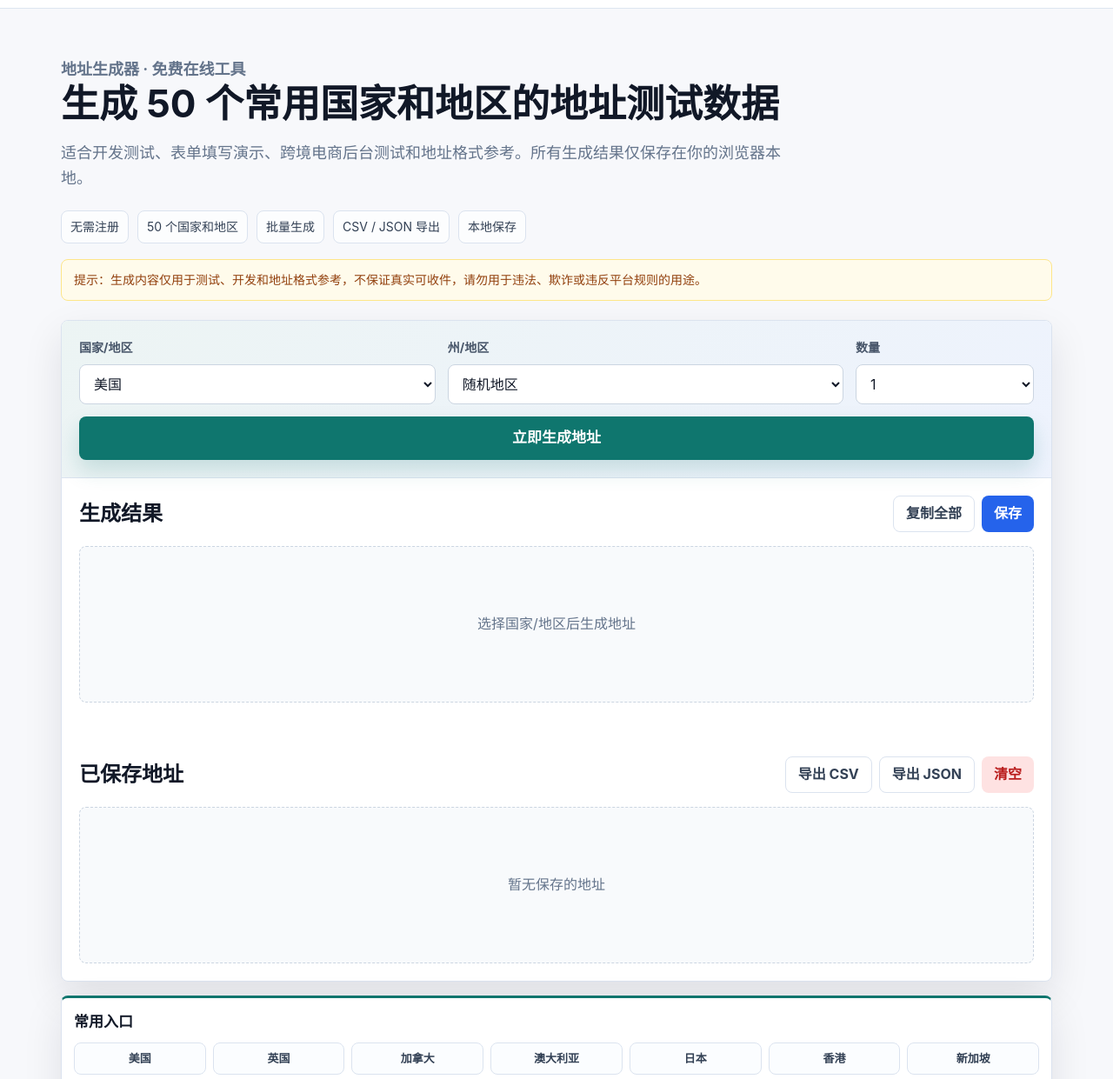
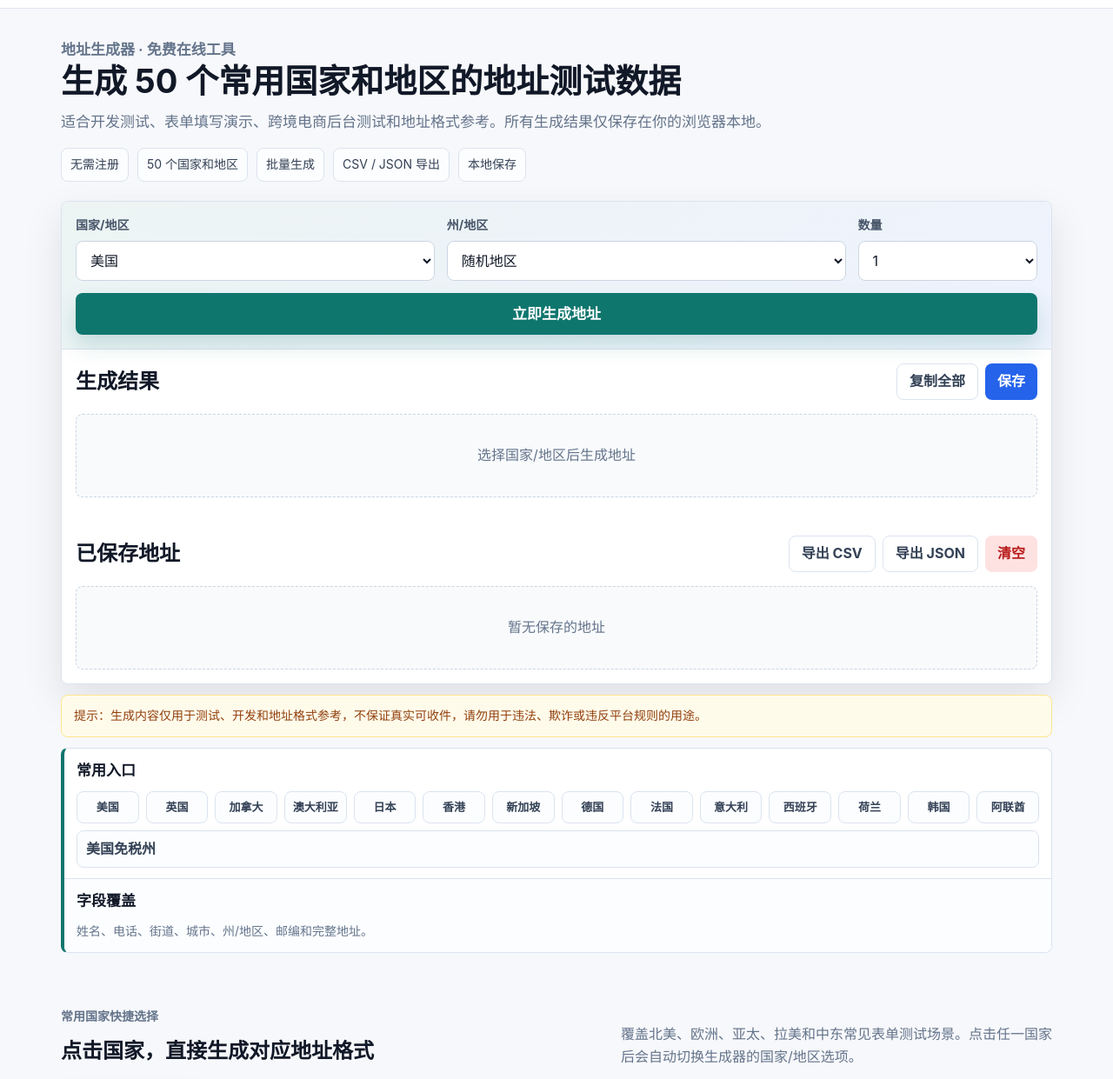
Before and after one commit to shisanxing1988/meiguodizhionline, a website: page index.html in a window 1280 px wide. Shown: the part 55-1296 px from the top of the page at 87% size. Drawn offline with Linux system fonts and the light colour scheme.

Commit message:
Compact home generator layout

```diff
--- a/assets/css/styles.css
+++ b/assets/css/styles.css
@@ -106,7 +106,7 @@ select {
 }
 
 .hero {
-  padding: 30px 0 36px;
+  padding: 18px 0 30px;
 }
 
 .hero-grid {
@@ -117,7 +117,7 @@ select {
 }
 
 .hero-copy {
-  padding-top: 8px;
+  padding-top: 4px;
 }
 
 .eyebrow {
@@ -132,23 +132,24 @@ select {
 
 h1 {
   margin: 0;
-  font-size: 44px;
-  line-height: 1.12;
+  max-width: 960px;
+  font-size: 38px;
+  line-height: 1.16;
   letter-spacing: 0;
 }
 
 .hero-copy p {
-  max-width: 860px;
-  margin: 18px 0 0;
+  max-width: 980px;
+  margin: 12px 0 0;
   color: var(--muted);
-  font-size: 18px;
+  font-size: 17px;
 }
 
 .trust-row {
   display: flex;
   flex-wrap: wrap;
   gap: 10px;
-  margin-top: 22px;
+  margin-top: 16px;
 }
 
 .pill {
@@ -174,7 +175,7 @@ h1 {
 
 .generator-workspace {
   display: grid;
-  gap: 16px;
+  gap: 12px;
 }
 
 .utility-panel,
@@ -186,12 +187,12 @@ h1 {
 
 .utility-panel {
   overflow: hidden;
-  border-top: 3px solid var(--brand);
-  box-shadow: var(--shadow);
+  border-left: 4px solid var(--brand);
+  box-shadow: none;
 }
 
 .utility-block {
-  padding: 14px;
+  padding: 12px 14px;
 }
 
 .utility-block + .utility-block {
@@ -206,7 +207,7 @@ h1 {
 
 .utility-links {
   display: grid;
-  grid-template-columns: repeat(7, minmax(0, 1fr));
+  grid-template-columns: repeat(14, minmax(0, 1fr));
   gap: 8px;
 }
 
@@ -233,7 +234,7 @@ h1 {
 }
 
 .utility-links button {
-  min-height: 34px;
+  min-height: 32px;
   padding: 7px 8px;
   font-size: 13px;
   justify-content: center;
@@ -248,7 +249,7 @@ h1 {
 }
 
 .muted-block {
-  background: #f8fafc;
+  background: #fbfdff;
 }
 
 .muted-block p,
@@ -259,7 +260,7 @@ h1 {
 }
 
 .tool-top {
-  padding: 20px;
+  padding: 16px;
   display: grid;
   grid-template-columns: minmax(150px, 0.9fr) minmax(190px, 1fr) minmax(96px, 0.45fr);
   gap: 14px;
@@ -273,7 +274,7 @@ h1 {
 .primary-btn.generate-main-btn {
   grid-column: 1 / -1;
   width: 100%;
-  min-height: 50px;
+  min-height: 48px;
   font-size: 17px;
   box-shadow: 0 12px 24px rgba(15, 118, 110, 0.18);
 }
@@ -343,7 +344,7 @@ select {
 }
 
 .result-area {
-  padding: 20px;
+  padding: 16px;
 }
 
 .result-head,
@@ -370,7 +371,7 @@ select {
 }
 
 .empty-state {
-  min-height: 180px;
+  min-height: 96px;
   border: 1px dashed #cbd5e1;
   border-radius: 8px;
   display: grid;
@@ -491,8 +492,8 @@ select {
 }
 
 .saved-panel {
-  margin-top: 22px;
-  padding: 20px;
+  margin-top: 12px;
+  padding: 16px;
 }
 
 .saved-list {
@@ -695,7 +696,7 @@ select {
 }
 
 .notice {
-  margin-top: 18px;
+  margin-top: 0;
   padding: 12px 14px;
   border: 1px solid #fde68a;
   border-radius: 8px;
@@ -782,7 +783,7 @@ select {
   }
 
   h1 {
-    font-size: 36px;
+    font-size: 32px;
   }
 
   .section-grid {
--- a/index.html
+++ b/index.html
@@ -50,7 +50,6 @@
             <span class="pill">CSV / JSON 导出</span>
             <span class="pill">本地保存</span>
           </div>
-          <div class="notice">提示：生成内容仅用于测试、开发和地址格式参考，不保证真实可收件，请勿用于违法、欺诈或违反平台规则的用途。</div>
         </div>
         <div class="generator-workspace">
           <div class="tool-panel" id="generator">
@@ -96,6 +95,7 @@
               <div id="saved-list" class="saved-list"></div>
             </div>
           </div>
+          <div class="notice">提示：生成内容仅用于测试、开发和地址格式参考，不保证真实可收件，请勿用于违法、欺诈或违反平台规则的用途。</div>
 
           <section class="utility-panel" aria-label="常用入口">
             <div class="utility-block">
```
Also changed, not shown: dist/assets/css/styles.css, dist/index.html.
